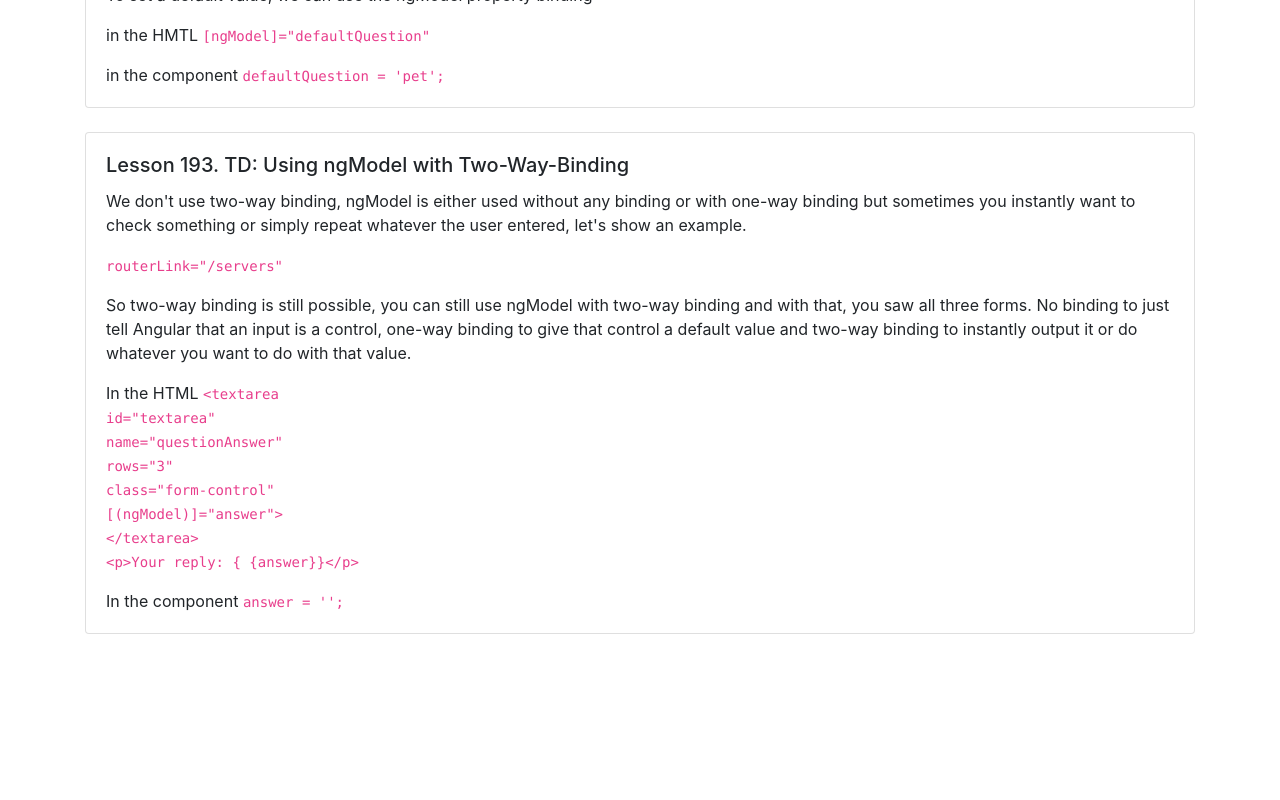
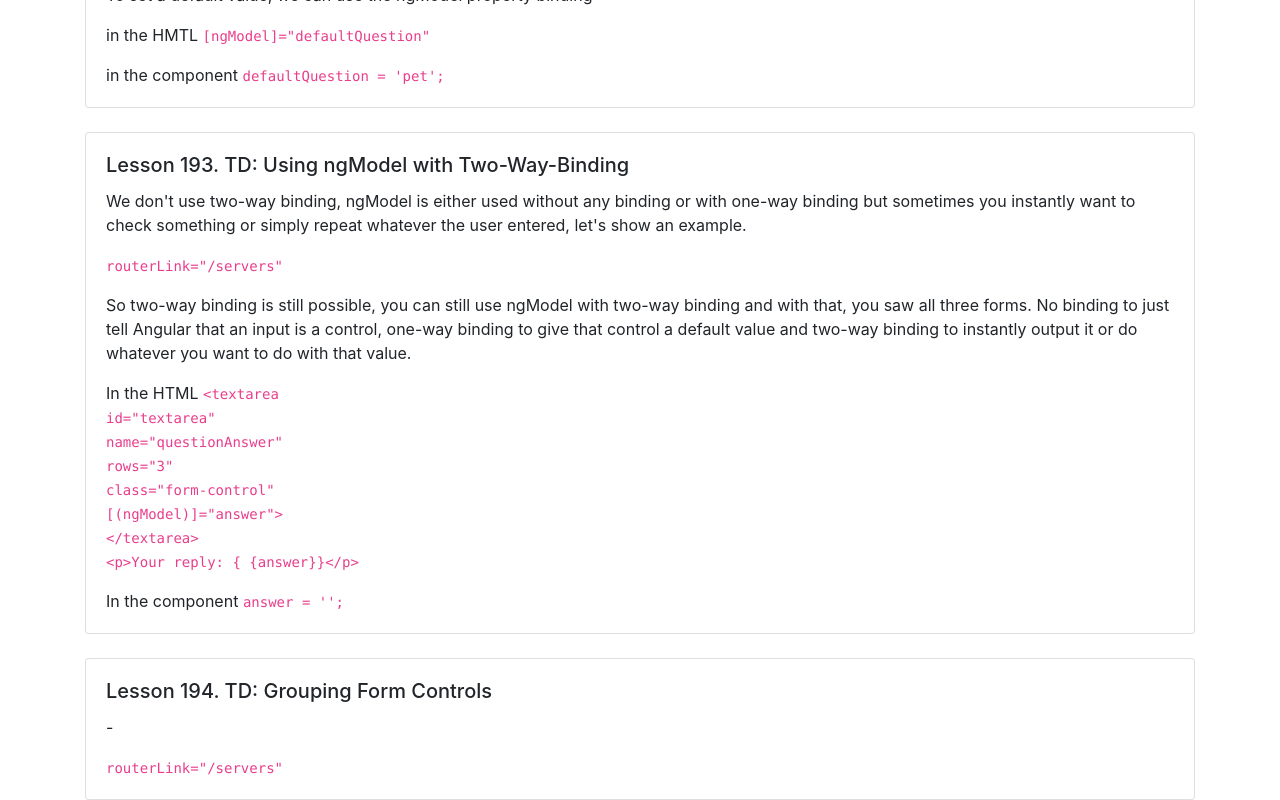
Before and after one commit to Sandro81/section15-Handling-forms-in-Angular-Apps, an Angular app: page / in a window 1280 px wide. Shown: the part 3546-4346 px from the top of the page. Before the commit the page ends 4180 px from the top, so only its background shows below. Built offline with nearby package versions, Linux system fonts and the light colour scheme.

Commit message:
section 15

```diff
--- a/src/app/app.component.html
+++ b/src/app/app.component.html
@@ -3,7 +3,9 @@
     <div class="col-xs-12 col-sm-10 col-md-8 col-sm-offset-1 col-md-offset-2">
 
       <form (ngSubmit)="onSubmit()" #f="ngForm">
-        <div id="user-data">
+        <div id="user-data"
+             ngModelGroup="userData"
+             #userData="ngModelGroup">
           <div class="form-group">
             <label for="username">Username</label>
             <input
@@ -34,11 +36,12 @@
             id="textarea"
             name="questionAnswer"
             rows="3"
-          class="form-control"
-          [(ngModel)]="answer">
+            class="form-control"
+            [(ngModel)]="answer">
           </textarea>
         </div>
         <p>Your reply: {{answer}}</p>
+        <p *ngIf="!userData.valid && userData.touched"></p>
         <div class="form-group">
           <label for="secret">Secret Questions</label>
           <select
@@ -229,6 +232,14 @@
         </div>
       </div>
 
+      <br>
+      <div class="card">
+        <div class="card-body">
+          <h5 class="card-title">Lesson 194. TD: Grouping Form Controls </h5>
+          <p class="card-text"> - </p>
+          <p class="card-text"> <code>routerLink="/servers" </code></p>
+        </div>
+      </div>
 
       <!--
       <br>
```
